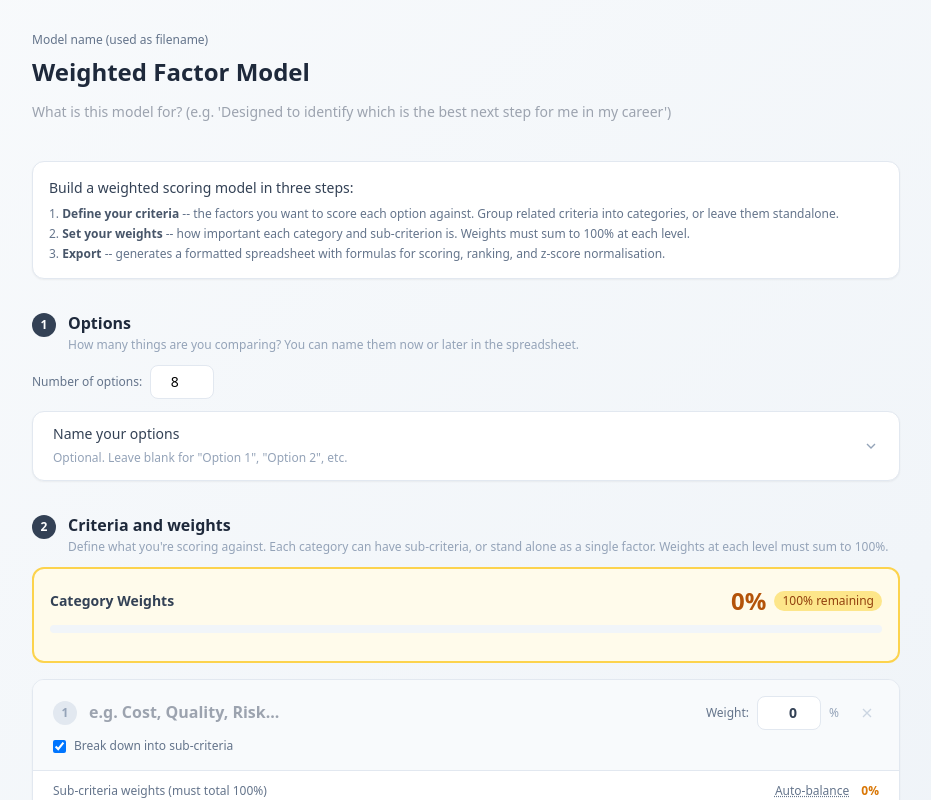
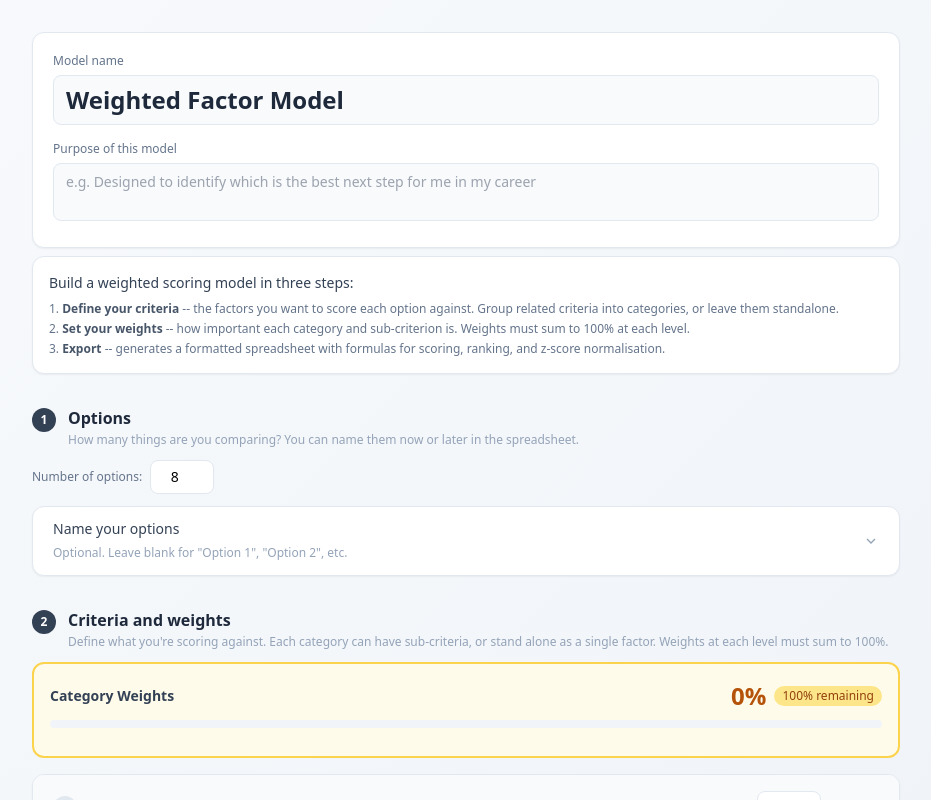
Before and after one commit to jaccobilly-web/WFM-Tool, a React (Vite) app: page / in a window 1280 px wide. Shown: the top 800 px of the page, without its empty margins (174-1105 px from the left). Built offline with nearby package versions, Linux system fonts and the light colour scheme.

Commit message:
clearer input fields for model name and description

```diff
--- a/src/App.jsx
+++ b/src/App.jsx
@@ -313,15 +313,16 @@ export default function App() {
     <div style={{ minHeight: "100vh" }}>
       <div style={{ maxWidth: "900px", margin: "0 auto", padding: "32px 16px" }}>
         {/* Title */}
-        <div className="mb-2">
-          <label className="text-xs text-slate-500 mb-1 block">Model name (used as filename)</label>
+        <div className="mb-2 bg-white rounded-xl border border-slate-200 shadow-sm p-5">
+          <label className="text-xs font-medium text-slate-500 mb-1.5 block">Model name</label>
           <input type="text" value={modelName} onChange={e => setModelName(e.target.value)}
             placeholder="e.g. Career Options Analysis"
-            className="text-2xl font-bold text-slate-800 bg-transparent border-0 border-b-2 border-transparent hover:border-slate-300 focus:border-slate-500 focus:outline-none px-0 py-1 w-full transition-colors" />
+            className="text-2xl font-bold text-slate-800 bg-slate-50 border border-slate-200 rounded-lg px-3 py-2 w-full focus:outline-none focus:border-slate-400 focus:ring-1 focus:ring-slate-200 transition-colors" />
+          <label className="text-xs font-medium text-slate-500 mt-4 mb-1.5 block">Purpose of this model</label>
           <textarea value={modelDescription} onChange={e => setModelDescription(e.target.value)}
-            placeholder="What is this model for? (e.g. 'Designed to identify which is the best next step for me in my career')"
+            placeholder="e.g. Designed to identify which is the best next step for me in my career"
             rows={2}
-            className="w-full text-sm text-slate-500 bg-transparent border-0 border-b border-transparent hover:border-slate-200 focus:border-slate-400 focus:outline-none px-0 py-1 mt-1 transition-colors resize-none" />
+            className="w-full text-sm text-slate-600 bg-slate-50 border border-slate-200 rounded-lg px-3 py-2 focus:outline-none focus:border-slate-400 focus:ring-1 focus:ring-slate-200 transition-colors resize-none" />
         </div>
 
         <div className="mb-8 p-4 bg-white rounded-xl border border-slate-200 shadow-sm text-sm text-slate-600 space-y-2">
```
